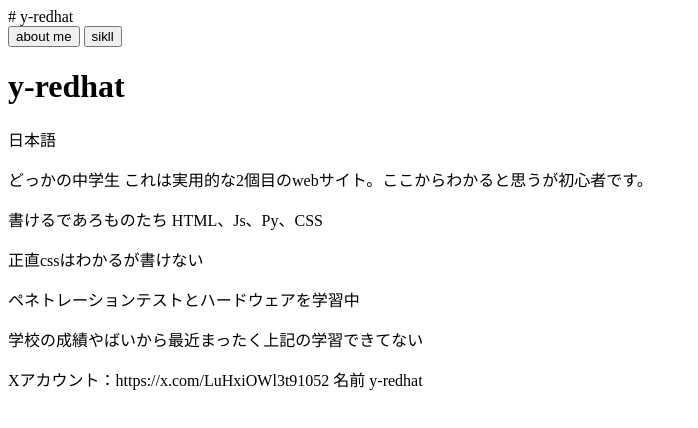
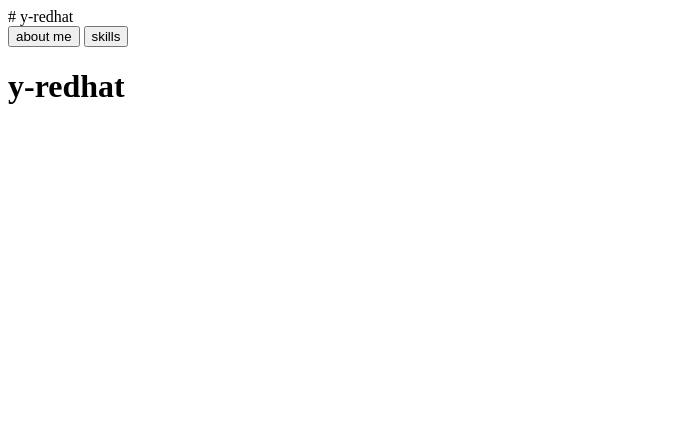
Before and after one commit to 724163-boop/y-redhat, a plain HTML site: page index.html in a window 1280 px wide. Shown: the whole page, without its empty margins (0-698 px from the left). Drawn offline with Linux system fonts and the light colour scheme.

Commit message:
Update index.html

```diff
--- a/index.html
+++ b/index.html
@@ -1,32 +1,39 @@
 # y-redhat
-<html>
- <body>
-
+<!DOCTYPE html>
+<html lang="ja">
+<head>
+    <meta charset="UTF-8">
+    <meta name="viewport" content="width=device-width, initial-scale=1.0">
+    <title>y-redhat</title>
+    <link rel="stylesheet" href="styles.css"> <!-- CSSファイルのリンク -->
+</head>
+<body>
     <!-- ➀切り替えボタン -->
     <div class="buttons">
         <!-- ➁ボタン単体 -->
         <button class="button" id="a_btn">about me</button>
-        <button class="button" id="b_btn">sikll</button>
+        <button class="button" id="b_btn">skills</button>
     </div>
 
     <!-- ➂切り替え画面 -->
     <div class="screen">
-
         <!-- ➃A画面 -->
         <div class="a_screen">
             <h1>y-redhat</h1>
         </div>
 
         <!-- ➄B画面 -->
-        <div class="b_screen">
+        <div class="b_screen" style="display: none;">
             <p>日本語</p>
             <p>どっかの中学生 これは実用的な2個目のwebサイト。ここからわかると思うが初心者です。</p>
             <p>書けるであろものたち HTML、Js、Py、CSS</p>
             <p>正直cssはわかるが書けない</p>
             <p>ペネトレーションテストとハードウェアを学習中</p>
             <p>学校の成績やばいから最近まったく上記の学習できてない</p>
-            <p>Xアカウント：https://x.com/LuHxiOWl3t91052 名前 y-redhat</p>
+            <p>Xアカウント：<a href="https://x.com/LuHxiOWl3t91052">https://x.com/LuHxiOWl3t91052</a> 名前 y-redhat</p>
         </div>
     </div>
-  </body>
+
+    <script src="script.js"></script> <!-- JavaScriptファイルのリンク -->
+</body>
 </html>
```
